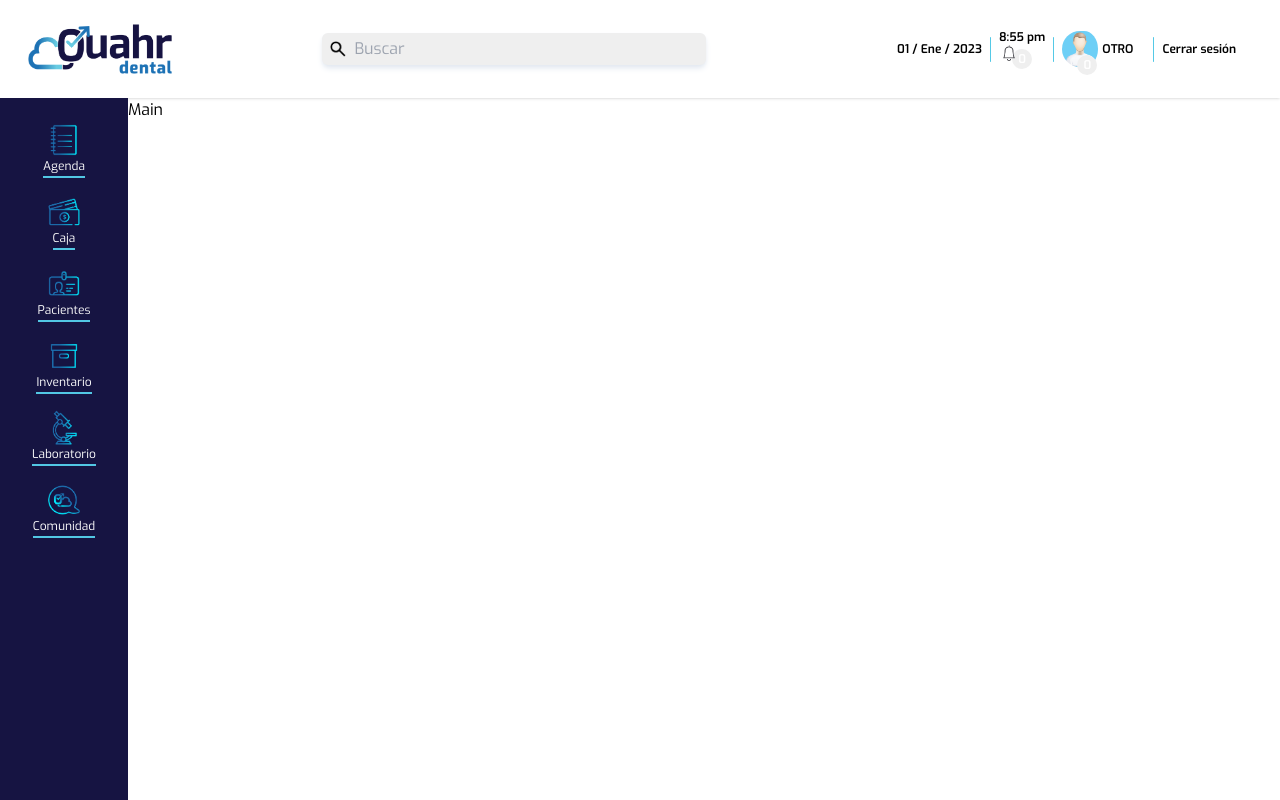
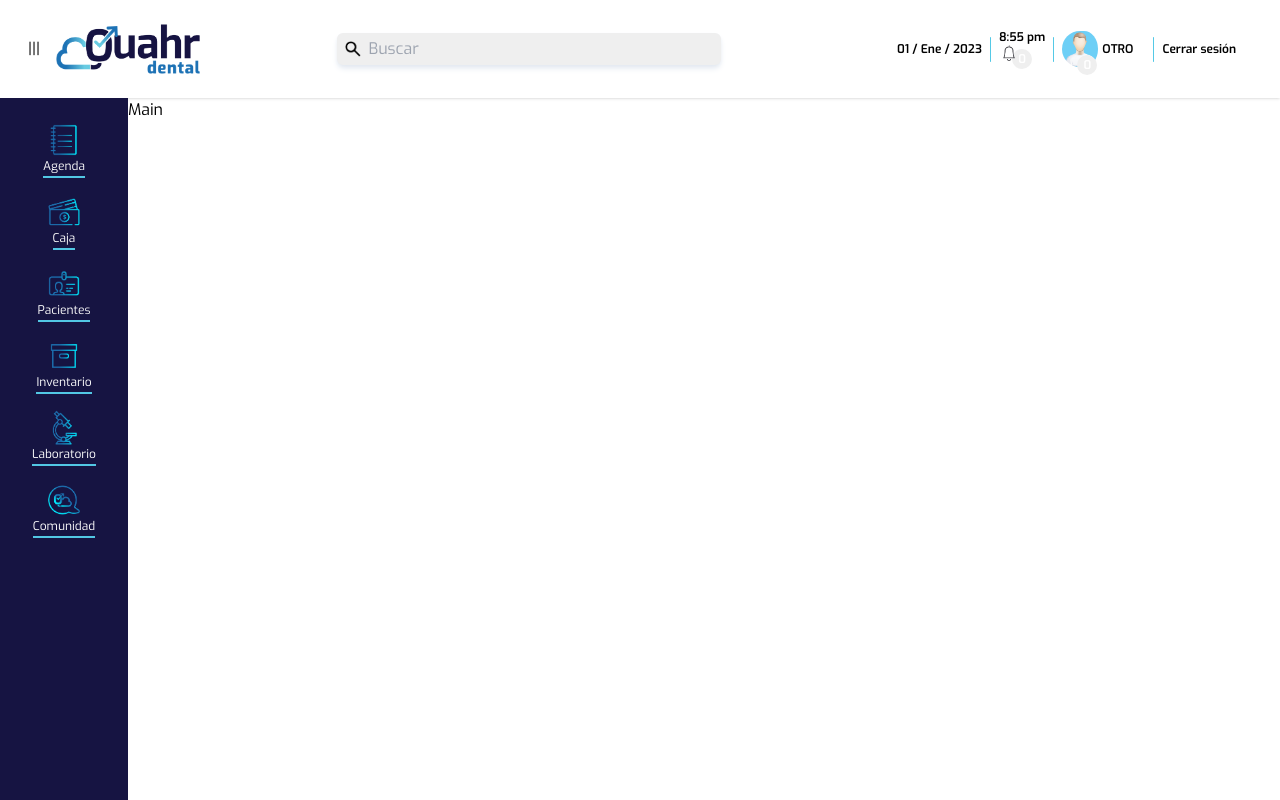
Before and after one commit to OscarRubioSevilla/quahr-frontend-dev, a Vue app: page /panel in a window 1280 px wide. Built offline with nearby package versions, Linux system fonts and the light colour scheme; what vue-final-modal would draw is missing.

Commit message:
Add button collapse menu

```diff
--- a/src/components/blocks/panel/Qheader.vue
+++ b/src/components/blocks/panel/Qheader.vue
@@ -4,8 +4,8 @@
 </script>
 <template>
     <header class="flex h-[98px] justify-between items-center shadow px-7 py-4 ">
-        <div>
-            <img class="w-36" src="@/assets/logo/quahr-logo.png" alt="">
+        <div class="flex gap-4">
+            <button>|||</button><img class="w-36" src="@/assets/logo/quahr-logo.png" alt="">
         </div>
         <div class=" hidden lg:flex rounded-md px-10">
             <input class="outline-none rounded-md img-icon-background
```
